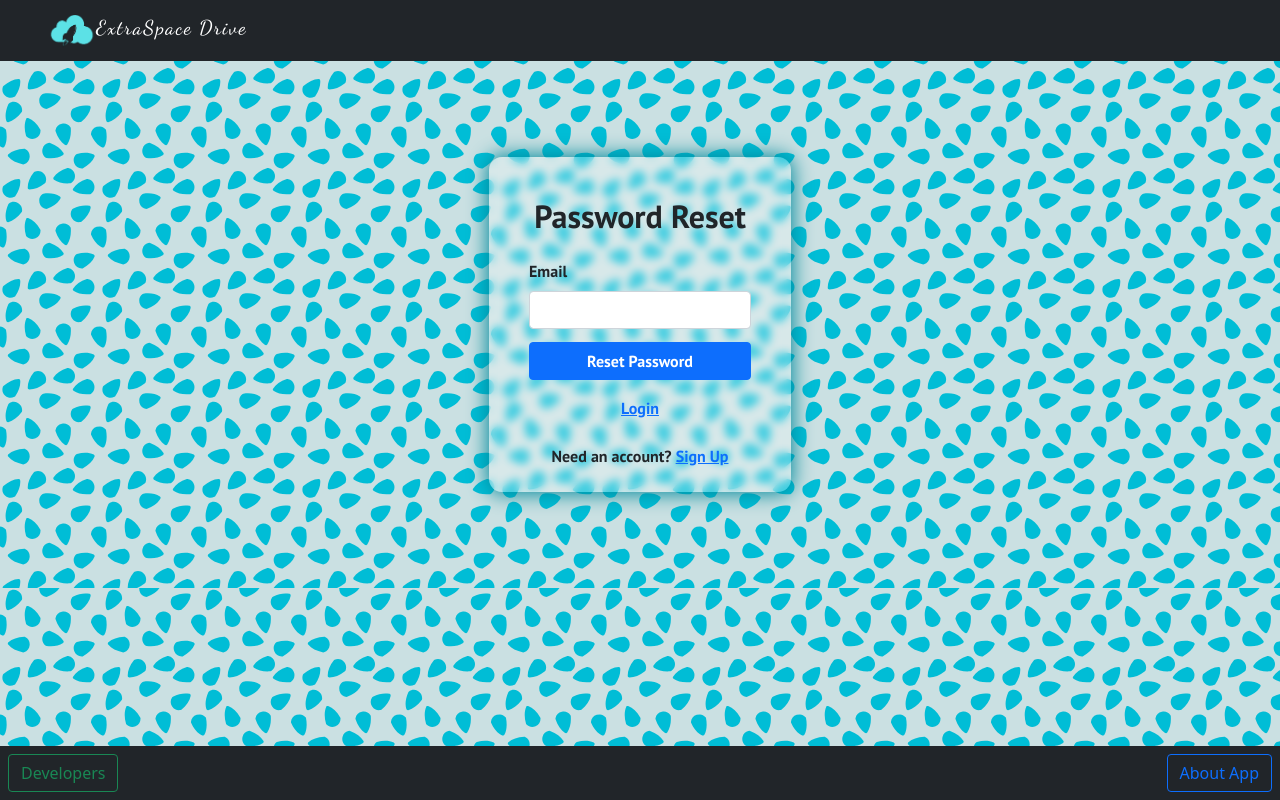
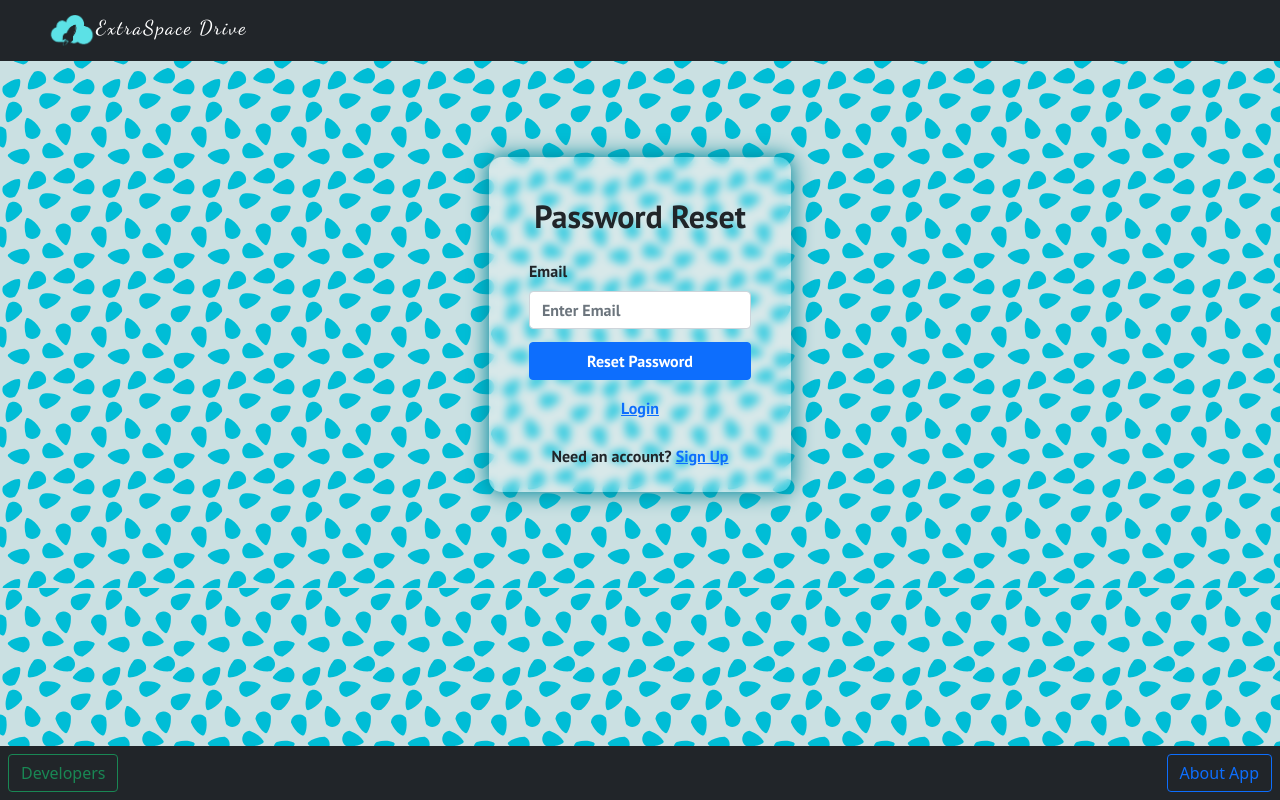
Before and after one commit to srivastavaritik/Extraspace-Cloud, a React app: page /forgot-password in a window 1280 px wide. Built offline with nearby package versions, Linux system fonts and the light colour scheme; some packages are replaced by stand-ins of ours; no server answers.

Commit message:
solved #40

```diff
--- a/public/index.html
+++ b/public/index.html
@@ -70,6 +70,9 @@
         padding: 0.2rem;
         font-weight: bold;
       }
+      ::placeholder {
+        font-weight: bold;
+      }
       h3 {
         color: white;
       }
--- a/src/components/authentication/ForgotPassword.js
+++ b/src/components/authentication/ForgotPassword.js
@@ -43,7 +43,7 @@ export default function ForgotPassword() {
               <Form onSubmit={handleSubmit}>
                 <Form.Group id="email">
                   <Form.Label>Email</Form.Label>
-                  <Form.Control type="email" ref={emailRef} required />
+                  <Form.Control type="email" placeholder="Enter Email" ref={emailRef} required />
                 </Form.Group>
                 <Button disabled={loading} className="w-100" type="submit">
                   Reset Password
```
